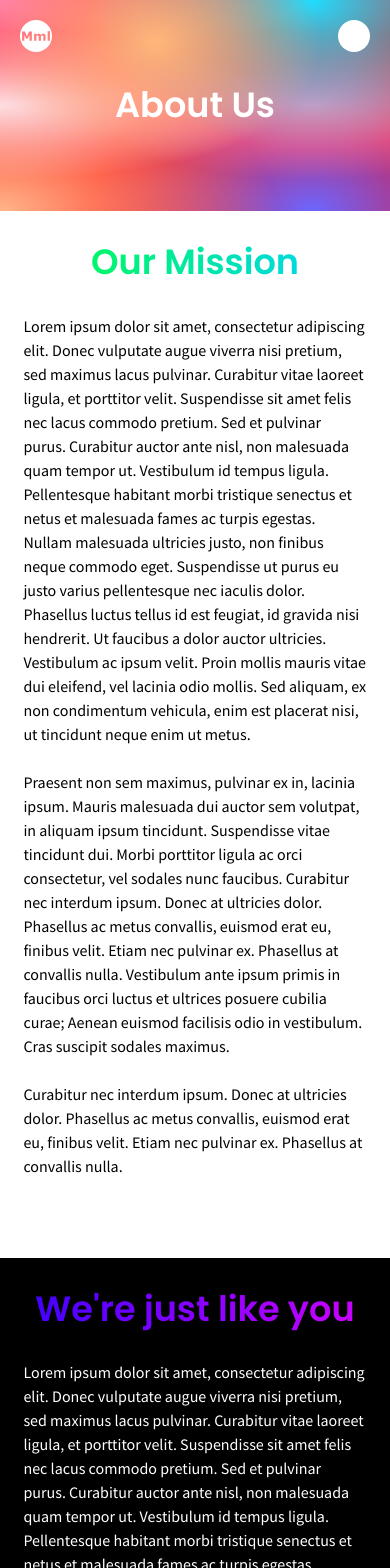
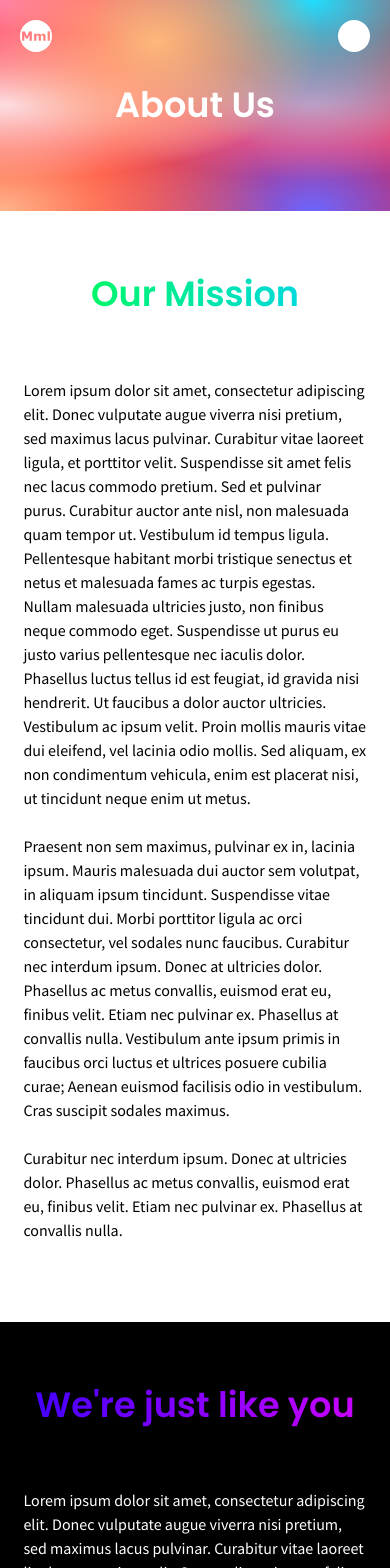
Before and after one commit to jonkarrer/market_maker, a Next.js app: page /support/about in a window 390 px wide. Shown: the top 1568 px of the page. Built offline with nearby package versions, Linux system fonts and the light colour scheme.

Commit message:
finished about us

```diff
--- a/pages/support/about.tsx
+++ b/pages/support/about.tsx
@@ -7,7 +7,7 @@ const About = () => (
       <div className="flex flex-col mb-20 sm:mb-36 w-full">
         <h1
           id="our-mission"
-          className="text-center font-semibold text-mobile-h py-8 sm:py-16 sm:text-4xl lg:text-6xl "
+          className="text-center font-semibold text-mobile-h py-16 sm:text-4xl lg:text-6xl "
         >
           Our Mission
         </h1>
@@ -46,7 +46,7 @@ const About = () => (
       <div className="flex flex-col m-auto max-w-screen-xl pb-20 sm:w-11/12 md:w-4/5">
         <h1
           id="just-like-you"
-          className="text-center font-semibold text-mobile-h py-8 sm:py-16 sm:text-4xl lg:text-6xl"
+          className="text-center font-semibold text-mobile-h py-16 sm:text-4xl lg:text-6xl"
         >
           We're just like you
         </h1>
@@ -91,7 +91,7 @@ const About = () => (
       <div className="flex flex-col m-auto max-w-screen-xl sm:w-11/12 md:w-4/5">
         <h1
           id="meet-the-team"
-          className="text-center h-full font-semibold text-mobile-h py-16 sm:py-16 sm:text-4xl lg:text-6xl "
+          className="text-center h-full font-semibold text-mobile-h py-16 sm:text-4xl lg:text-6xl "
         >
           Meet the team
         </h1>
```
